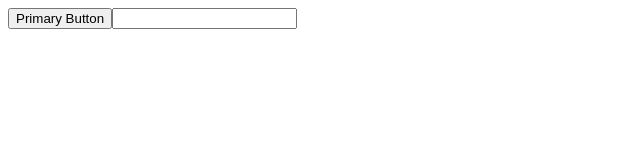
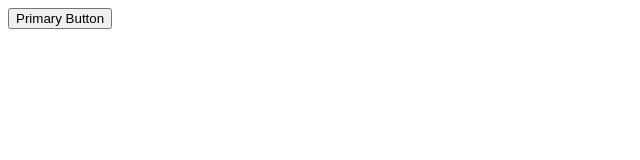
Before and after one commit to Chandraprakash-Darji/reactjs-learning, a React (Create React App) app in the folder typescript-app/: page / in a window 1280 px wide. Shown: the top 160 px of the page, without its empty margins (0-640 px from the left). Built offline with nearby package versions, Linux system fonts and the light colour scheme.

Commit message:
Omiting the props from Componet Props

```diff
--- a/typescript-app/src/App.tsx
+++ b/typescript-app/src/App.tsx
@@ -1,5 +1,4 @@
 import CustomButton from "./components/html/Button";
-import CustomInput from "./components/html/CustomInput";
 
 function App() {
   return (
@@ -7,8 +6,6 @@ function App() {
       <CustomButton variant="primary" onClick={() => console.log("clicked")}>
         Primary Button
       </CustomButton>
-      <CustomInput />
-
     </div>
   );
 }
--- a/typescript-app/src/components/html/Button.tsx
+++ b/typescript-app/src/components/html/Button.tsx
@@ -1,6 +1,7 @@
 type ButtonProps = {
   variant: "primary" | "secondary";
-} & React.ComponentProps<"button">;
+  children: string;
+} & Omit<React.ComponentProps<"button">, "children">;
 
 const CustomButton = ({ variant, children, ...rest }: ButtonProps) => {
   return (
```
